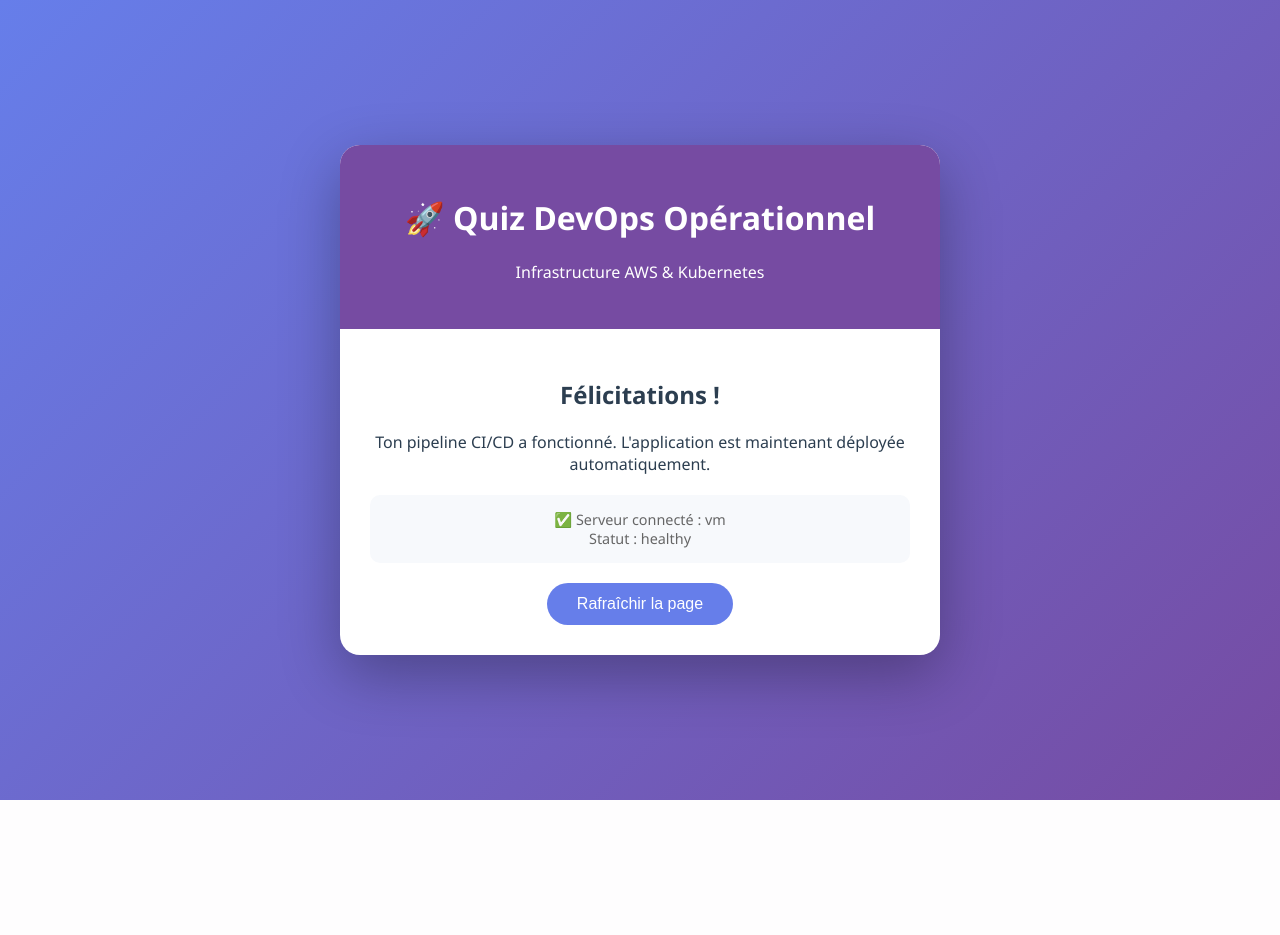
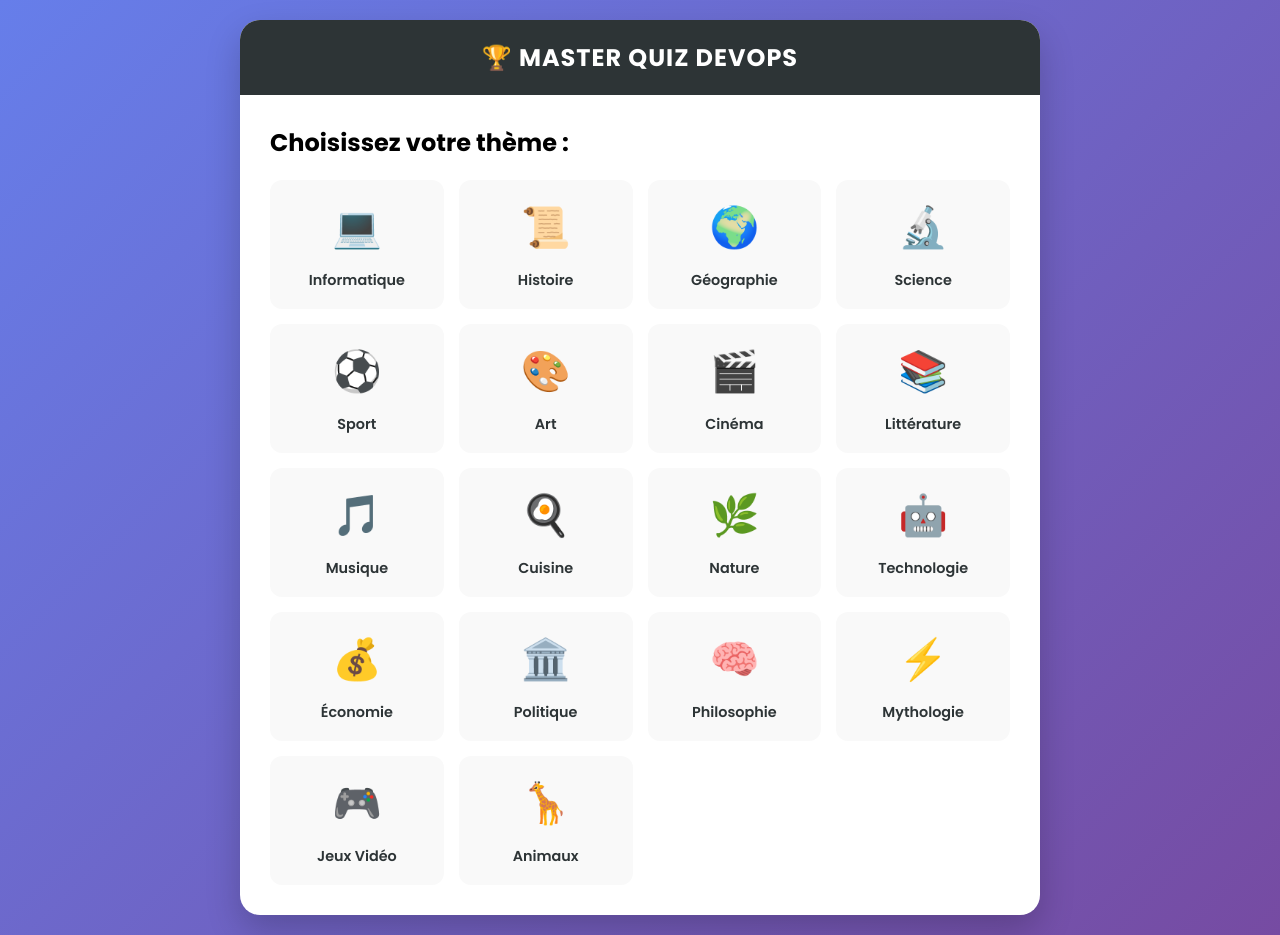
Before and after one commit to yassinafess-spec/devops, a Flask app: page / in a window 1280 px wide. Before the commit the page ends 800 px from the top, so only its background shows below. Run offline with Flask 3, Linux system fonts and the light colour scheme.

Commit message:
Interface de Quiz complete et interactive

```diff
--- a/app/templates/index.html
+++ b/app/templates/index.html
@@ -3,55 +3,210 @@
 <head>
     <meta charset="UTF-8">
     <meta name="viewport" content="width=device-width, initial-scale=1.0">
-    <title>Quiz DevOps - Succès !</title>
+    <title>Master Quiz DevOps - Chaimaa</title>
+    <link href="https://fonts.googleapis.com/css2?family=Poppins:wght@300;400;600;700&display=swap" rel="stylesheet">
     <style>
+        :root {
+            --primary: #667eea;
+            --secondary: #764ba2;
+            --success: #00b894;
+            --danger: #ff7675;
+            --dark: #2d3436;
+            --light: #f9f9f9;
+        }
+
+        * { margin: 0; padding: 0; box-sizing: border-box; }
         body {
-            font-family: 'Segoe UI', sans-serif;
-            background: linear-gradient(135deg, #667eea 0%, #764ba2 100%);
-            min-height: 100vh; display: flex; align-items: center; justify-content: center; color: white; margin: 0;
+            font-family: 'Poppins', sans-serif;
+            background: linear-gradient(135deg, var(--primary) 0%, var(--secondary) 100%);
+            min-height: 100vh;
+            display: flex; justify-content: center; align-items: center; padding: 20px;
         }
-        .main-card {
-            background: white; color: #2c3e50; border-radius: 20px; box-shadow: 0 20px 60px rgba(0,0,0,0.3);
-            width: 90%; max-width: 600px; overflow: hidden;
+
+        .container {
+            background: white; width: 100%; max-width: 800px;
+            border-radius: 20px; box-shadow: 0 15px 35px rgba(0,0,0,0.2);
+            overflow: hidden; min-height: 500px; position: relative;
         }
-        .header { background: #764ba2; color: white; padding: 30px; text-align: center; }
-        .content { padding: 30px; text-align: center; }
-        .btn {
-            background: #667eea; color: white; border: none; padding: 12px 30px;
-            border-radius: 25px; cursor: pointer; font-size: 1em; margin-top: 20px;
+
+        /* Header */
+        .header { background: var(--dark); color: white; padding: 20px; text-align: center; }
+        .header h1 { font-size: 1.5rem; letter-spacing: 1px; }
+
+        /* Views */
+        .view { padding: 30px; display: none; }
+        .view.active { display: block; animation: fadeIn 0.5s ease; }
+
+        @keyframes fadeIn { from { opacity: 0; transform: translateY(10px); } to { opacity: 1; transform: translateY(0); } }
+
+        /* Category Grid */
+        .grid { display: grid; grid-template-columns: repeat(auto-fill, minmax(140px, 1fr)); gap: 15px; margin-top: 20px; }
+        .card {
+            background: var(--light); border-radius: 12px; padding: 15px; text-align: center;
+            cursor: pointer; transition: 0.3s; border: 2px solid transparent;
         }
-        .status-box { background: #f7f9fc; padding: 15px; border-radius: 10px; margin-top: 20px; color: #666; font-size: 0.9em; }
+        .card:hover { transform: translateY(-5px); box-shadow: 0 5px 15px rgba(0,0,0,0.1); border-color: var(--primary); }
+        .card .icon { font-size: 2.5rem; margin-bottom: 10px; display: block; }
+        .card .name { font-weight: 600; color: var(--dark); font-size: 0.9rem; }
+
+        /* Quiz Area */
+        .q-header { display: flex; justify-content: space-between; margin-bottom: 20px; color: var(--dark); font-weight: 600; }
+        .question { font-size: 1.3rem; font-weight: 700; color: var(--dark); margin-bottom: 25px; line-height: 1.4; }
+        .options { display: grid; gap: 12px; }
+        .option-btn {
+            padding: 15px; border: 2px solid #ddd; border-radius: 10px; background: white;
+            cursor: pointer; font-size: 1rem; text-align: left; transition: 0.2s;
+        }
+        .option-btn:hover { background: #eee; }
+        .option-btn.correct { background: var(--success) !important; color: white; border-color: var(--success); }
+        .option-btn.wrong { background: var(--danger) !important; color: white; border-color: var(--danger); }
+
+        /* Results */
+        .result-score { font-size: 4rem; font-weight: 800; color: var(--primary); margin: 20px 0; }
+        .btn-restart {
+            background: var(--primary); color: white; border: none; padding: 12px 30px;
+            border-radius: 30px; cursor: pointer; font-weight: 600; font-size: 1rem; margin-top: 20px;
+        }
+
+        .loader { text-align: center; padding: 50px; }
     </style>
 </head>
 <body>
-    <div class="main-card">
-        <div class="header">
-            <h1>🚀 Quiz DevOps Opérationnel</h1>
-            <p>Infrastructure AWS & Kubernetes</p>
-        </div>
-        <div class="content">
-            <h2>Félicitations !</h2>
-            <p>Ton pipeline CI/CD a fonctionné. L'application est maintenant déployée automatiquement.</p>
 
-            <div class="status-box" id="api-status">
-                Vérification de la connexion à l'API Flask...
-            </div>
+<div class="container">
+    <div class="header">
+        <h1>🏆 MASTER QUIZ DEVOPS</h1>
+    </div>
 
-            <button class="btn" onclick="location.reload()">Rafraîchir la page</button>
+    <!-- 1. Menu de sélection -->
+    <div id="view-home" class="view active">
+        <h2>Choisissez votre thème :</h2>
+        <div id="categories-grid" class="grid">
+            <!-- Rempli par JS -->
         </div>
     </div>
 
-    <script>
-        // Test de connexion à l'API Flask
-        fetch('/api/health')
+    <!-- 2. Zone de Jeu -->
+    <div id="view-quiz" class="view">
+        <div class="q-header">
+            <span id="q-category">Informatique</span>
+            <span id="q-progress">1/10</span>
+            <span id="q-score">Score: 0</span>
+        </div>
+        <div id="question-text" class="question">Chargement...</div>
+        <div id="options-container" class="options">
+            <!-- Boutons ici -->
+        </div>
+    </div>
+
+    <!-- 3. Résultats Finaux -->
+    <div id="view-result" class="view" style="text-align: center;">
+        <h2>Quiz Terminé !</h2>
+        <div id="final-score" class="result-score">0</div>
+        <p id="result-message">Bravo !</p>
+        <button class="btn-restart" onclick="location.reload()">Rejouer</button>
+    </div>
+</div>
+
+<script>
+    let currentSession = null;
+    let currentScore = 0;
+
+    // Charger les catégories au démarrage
+    window.onload = () => {
+        fetch('/api/categories')
             .then(res => res.json())
             .then(data => {
-                document.getElementById('api-status').innerHTML =
-                    "✅ Serveur connecté : " + data.hostname + "<br>Statut : " + data.status;
-            })
-            .catch(err => {
-                document.getElementById('api-status').innerHTML = "❌ Erreur : Impossible de joindre l'API Flask.";
+                const grid = document.getElementById('categories-grid');
+                data.forEach(cat => {
+                    const card = document.createElement('div');
+                    card.className = 'card';
+                    card.innerHTML = `
+                        <span class="icon">${cat.icon}</span>
+                        <span class="name">${cat.name}</span>
+                    `;
+                    card.onclick = () => startQuiz(cat.name);
+                    grid.appendChild(card);
+                });
             });
-    </script>
+    };
+
+    // Démarrer un Quiz
+    function startQuiz(category) {
+        switchView('view-quiz');
+        fetch('/api/quiz/start', {
+            method: 'POST',
+            headers: {'Content-Type': 'application/json'},
+            body: JSON.stringify({ categories: [category], num_questions: 10 })
+        })
+        .then(res => res.json())
+        .then(data => {
+            currentSession = data.session_id;
+            displayQuestion(data);
+        });
+    }
+
+    // Afficher la question
+    function displayQuestion(data) {
+        document.getElementById('q-category').innerText = data.question.category;
+        document.getElementById('q-progress').innerText = data.progress;
+        document.getElementById('question-text').innerText = data.question.question;
+
+        const container = document.getElementById('options-container');
+        container.innerHTML = '';
+
+        data.question.options.forEach((opt, index) => {
+            const btn = document.createElement('button');
+            btn.className = 'option-btn';
+            btn.innerText = opt;
+            btn.onclick = () => submitAnswer(index, btn);
+            container.appendChild(btn);
+        });
+    }
+
+    // Envoyer la réponse
+    function submitAnswer(index, btn) {
+        // Bloquer les autres boutons
+        const allBtns = document.querySelectorAll('.option-btn');
+        allBtns.forEach(b => b.disabled = true);
+
+        fetch('/api/quiz/answer', {
+            method: 'POST',
+            headers: {'Content-Type': 'application/json'},
+            body: JSON.stringify({ session_id: currentSession, answer_index: index })
+        })
+        .then(res => res.json())
+        .then(data => {
+            if (data.is_correct) {
+                btn.classList.add('correct');
+            } else {
+                btn.classList.add('wrong');
+            }
+
+            document.getElementById('q-score').innerText = `Score: ${data.score}`;
+
+            setTimeout(() => {
+                if (data.finished) {
+                    showResults(data);
+                } else {
+                    displayQuestion(data);
+                }
+            }, 1000);
+        });
+    }
+
+    // Résultats finaux
+    function showResults(data) {
+        switchView('view-result');
+        document.getElementById('final-score').innerText = data.score;
+        document.getElementById('result-message').innerText = data.message;
+    }
+
+    function switchView(viewId) {
+        document.querySelectorAll('.view').forEach(v => v.classList.remove('active'));
+        document.getElementById(viewId).classList.add('active');
+    }
+</script>
+
 </body>
 </html>
```
